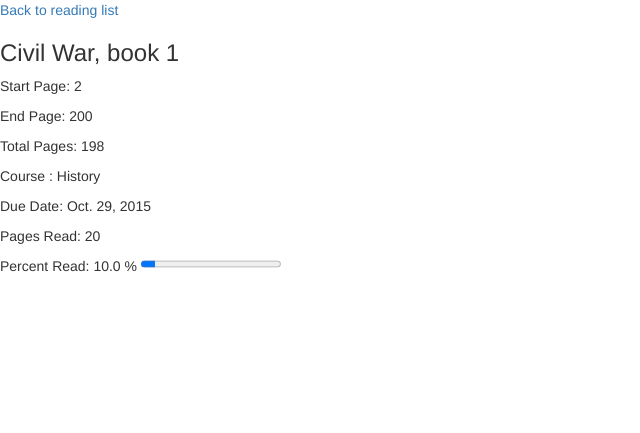
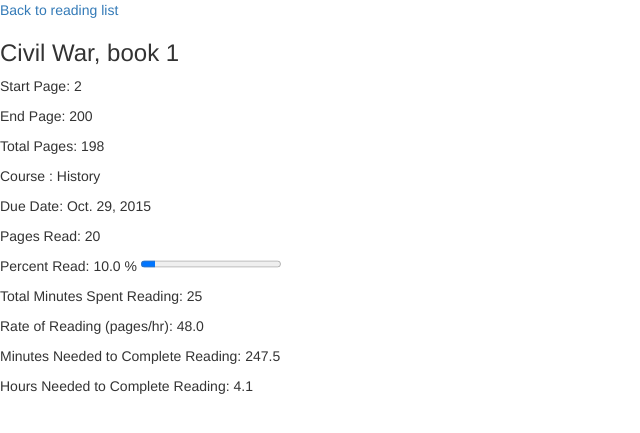
Before and after one commit to carolinehardin/pagewise, a Django app: page /item/2/ in a window 1280 px wide. Shown: the top 433 px of the page, without its empty margins (0-640 px from the left). Run offline with Django 3.2, Linux system fonts and the light colour scheme; data comes from the database, SQL or seed files in the repository; parts of the project's set-up code (start-up, migrations or seed data) failed here and were passed over; some libraries are stand-ins or nearby versions.

Commit message:
Did some math stuff.

```diff
--- a/firstdjango/firstdjango/templates/inventory/item_detail.html
+++ b/firstdjango/firstdjango/templates/inventory/item_detail.html
@@ -11,6 +11,10 @@
 	<p> Due Date: {{ item.dueDate }} </p>
 	<p> Pages Read: {{ pagesRead }} </p>
 	<p> Percent Read: {{ percentRead }} %	 <progress value={{percentRead}} max="100"></progress> </p>
-
-
+	<p> Total Minutes Spent Reading: {{ minutesSpent }} </p>
+	<p> Rate of Reading (pages/hr): {{ rateOfReading|mul:60 }} </p>
+{% if rateOfReading > 0%}
+	<p> Minutes Needed to Complete Reading: {{ item.endPage|sub:item.startPage|div:rateOfReading|floatformat}} </p>
+	<p> Hours Needed to Complete Reading: {{ item.endPage|sub:item.startPage|div:rateOfReading|div:60|floatformat}} </p>
+{% endif %}
 {% endblock %}
--- a/firstdjango/inventory/views.py
+++ b/firstdjango/inventory/views.py
@@ -49,10 +49,16 @@ def item_detail(request, id):
 		item = Item.objects.get(id=id)
 		percentRead = 0
 		pagesRead = 0
+		minutesSpent = 0
 		justMatchedSessions = StudySessions.objects.filter(reading=id)
 		for oneSession in justMatchedSessions:
 			pagesRead = pagesRead + oneSession.endPage-oneSession.startPage
+			minutesSpent = minutesSpent + oneSession.timeSpent
 		percentRead = round(float(pagesRead) / float(item.endPage - item.startPage), 2)* 100
+		if minutesSpent == 0:
+			rateOfReading = 0
+		else:
+			rateOfReading = round(float(pagesRead) / float(minutesSpent), 2)
 
 	except Item.DoesNotExist:
 		raise Http404('This item does not exist')
@@ -60,6 +66,8 @@ def item_detail(request, id):
 		'item': item,
 		'percentRead': percentRead,
 		'pagesRead' : pagesRead,
+		'minutesSpent' : minutesSpent,
+		'rateOfReading' : rateOfReading,
 	})
 
 def studySession_detail(request, id):
```
